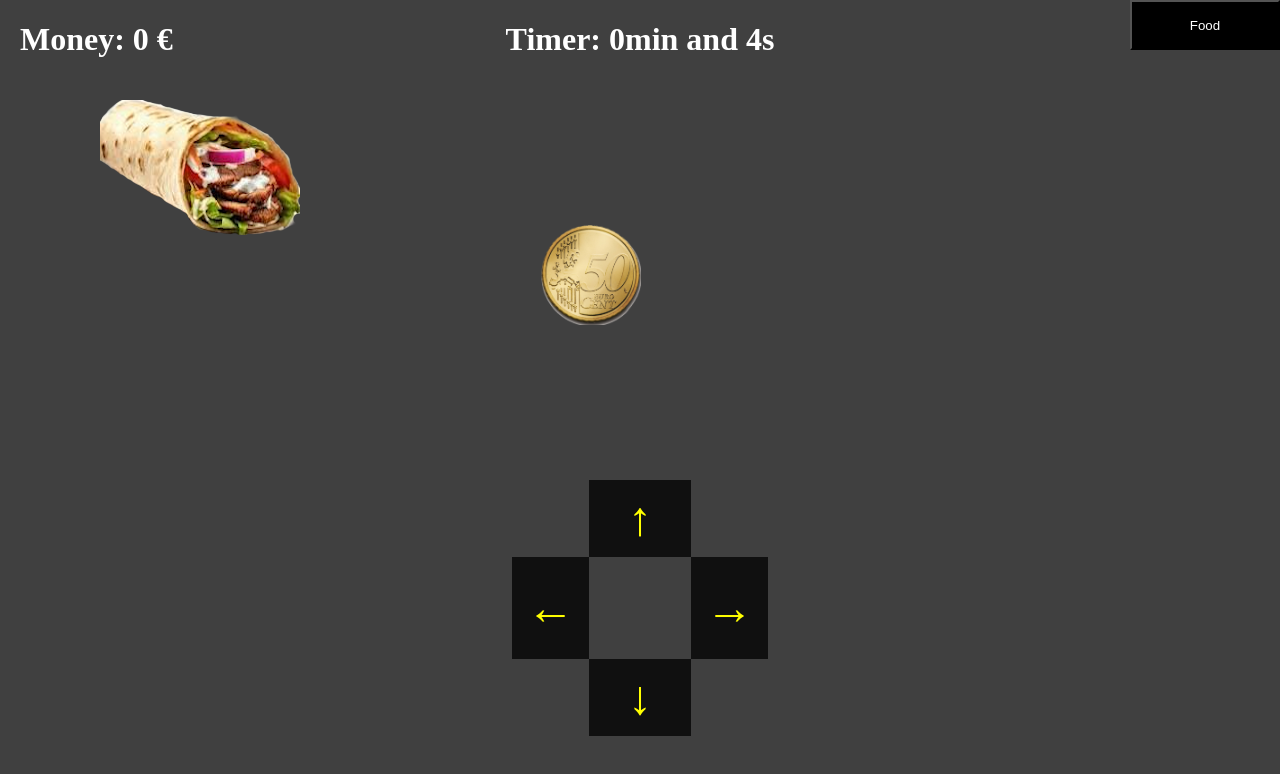
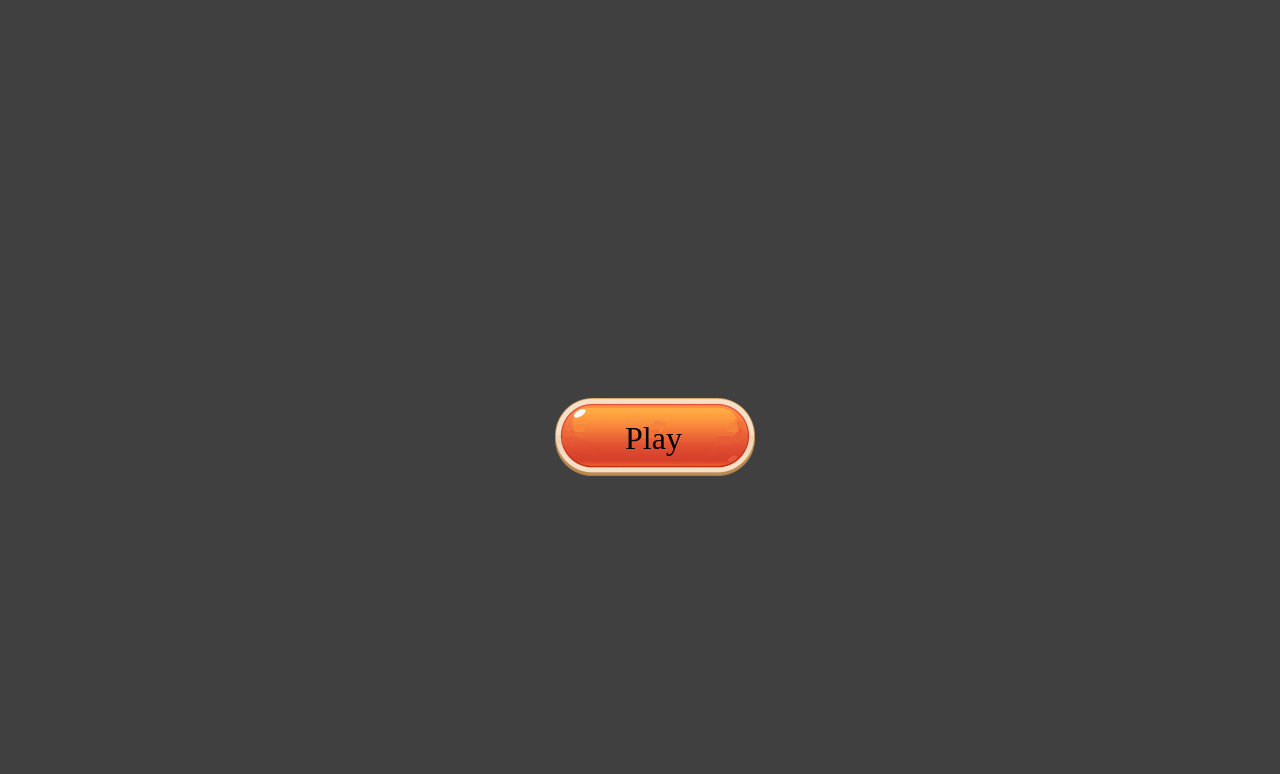
Before and after one commit to KebabGame/kebabgame.github.io, a plain HTML site: page index.html in a window 1280 px wide. Drawn offline with Linux system fonts and the light colour scheme.

Commit message:
yeah reworking some things

```diff
--- a/style.css
+++ b/game.css
@@ -1,4 +1,5 @@
-body{
+body
+{
   display: flex;
   align-items: center;
   justify-content: center;
@@ -6,50 +7,17 @@ body{
   height: 100%;
   background-color: rgba(0,0,0,0.75);
 }
-#kebap{
+#kebap
+{
 	position: absolute;
 	z-index: 1;
 }
-#points{
+#points
+{
 	position: absolute;
 	top: 0px;
 	left: 20px;
 	color: white;
-}
-.directional-buttons{
-	position: absolute;
-	left: 50%-margin-right;
-	top: 60%;
-	z-index: 2;
-  width: 16rem;
-  height: 16rem;
-  display: grid;
-  grid-template-columns: 45fr 60fr 45fr;
-  grid-template-rows: 45fr 60fr 45fr;
-  grid-template-areas: "..... up  ....."
-                       "left  .....  right"
-                       "..... down .....";
-}
-.direction-button {
-	display: block;
-  color: rgba(50, 50, 50, 0.75);
-  border: none;
-  background-color: rgba(0,0,0,0.75);
-  color: rgb(255,255,0);
-  font-size: xxx-large;
-  position: relative;
-}
-.up {
-  grid-area: up;
-}
-.left {
-  grid-area: left;
-}
-.right {
-  grid-area: right;
-}
-.down {
-  grid-area: down;
 }
 .change-food{
 	position: absolute;
--- /dev/null
+++ b/game.html
@@ -0,0 +1,25 @@
+<!DOCTYPE html>
+<html>
+	<link rel="icon" href="kebab.png">
+	<title>kebap</title>
+	<meta charset="utf-8">
+	<meta name="viewport" content="width=device-width, initial-scale=1.0">
+	<link rel="stylesheet" href="game.css" />
+</html>
+<body>
+	<img id="kebap" src="kebab.png"/>
+	<h1 id="points">Money: 0 €</h1>
+	<h1 id="timer">by Dennis2008</h1>
+	<script src="script.js"></script>
+	<div class="change-food">
+		<button id="hideButton" onclick = showChangeFood()>Food</button>
+		<div id="hide">
+			<button class="food-button 0" onclick = changeFood(0)>
+				<img src="kebab.png"/>
+			</button>
+			<button class="food-button 1" onclick = changeFood(1)>
+				<img src="burger.png"/>
+			</button>
+		</div>
+	</div>
+</body>
--- /dev/null
+++ b/index.css
@@ -0,0 +1,40 @@
+body
+{
+  display: flex;
+  align-items: center;
+  justify-content: center;
+  padding-top: 25rem;
+  height: 100%;
+  background-color: rgba(0,0,0,0.75);
+}
+
+#playButton
+{
+	position: absolute;
+	display: flex;
+}
+
+#playButton img
+{
+	width: 200px;
+	position: absolute;
+	left: -85px;
+	top: -10px;
+}
+
+#playButton a
+{
+	position: absolute;
+	display: flex;
+	text-decoration: none;
+	color: black;
+}
+
+#play
+{
+	position: absolute;
+	z-index: 1;
+	font-size: xx-large;
+	left: -15px;
+	top: -20px;
+}
--- a/index.html
+++ b/index.html
@@ -4,37 +4,13 @@
 	<title>kebap</title>
 	<meta charset="utf-8">
 	<meta name="viewport" content="width=device-width, initial-scale=1.0">
-	<link rel="stylesheet" href="style.css" />
+	<link rel="stylesheet" href="index.css" />
 </html>
 <body>
-	<div id="app"></div>
-	<img id="kebap" src="kebab.png"/>
-	<h1 id="points">Money: 0 €</h1>
-	<h1 id="timer">by Dennis2008</h1>
-	<script src="script.js"></script>
-	<div class="directional-buttons">
-		<button id="btnup" class="direction-button up" onclick = fun("ArrowUp")>
-			&#8593
-		</button>
-		<button id="btnleft" class="direction-button left" onclick = fun("ArrowLeft")>
-			&#8592
-		</button>
-		<button id="btnright" class="direction-button right" onclick = fun("ArrowRight")>
-			&#8594
-		</button>
-		<button id="btndown" class="direction-button down" onclick = fun("ArrowDown")>
-			&#8595
-		</button>
-	</div>
-	<div class="change-food">
-		<button id="hideButton" onclick = showChangeFood()>Food</button>
-		<div id="hide">
-			<button class="food-button 0" onclick = changeFood(0)>
-				<img src="kebab.png"/>
-			</button>
-			<button class="food-button 1" onclick = changeFood(1)>
-				<img src="burger.png"/>
-			</button>
-		</div>
+	<div id="playButton">
+		<a href="https://kebapsite.github.io/game">
+			<img src="playButton.png">
+			<p id="play">Play</p>
+		</a>
 	</div>
 </body>
```
Also changed, not shown: playButton.png (added).
